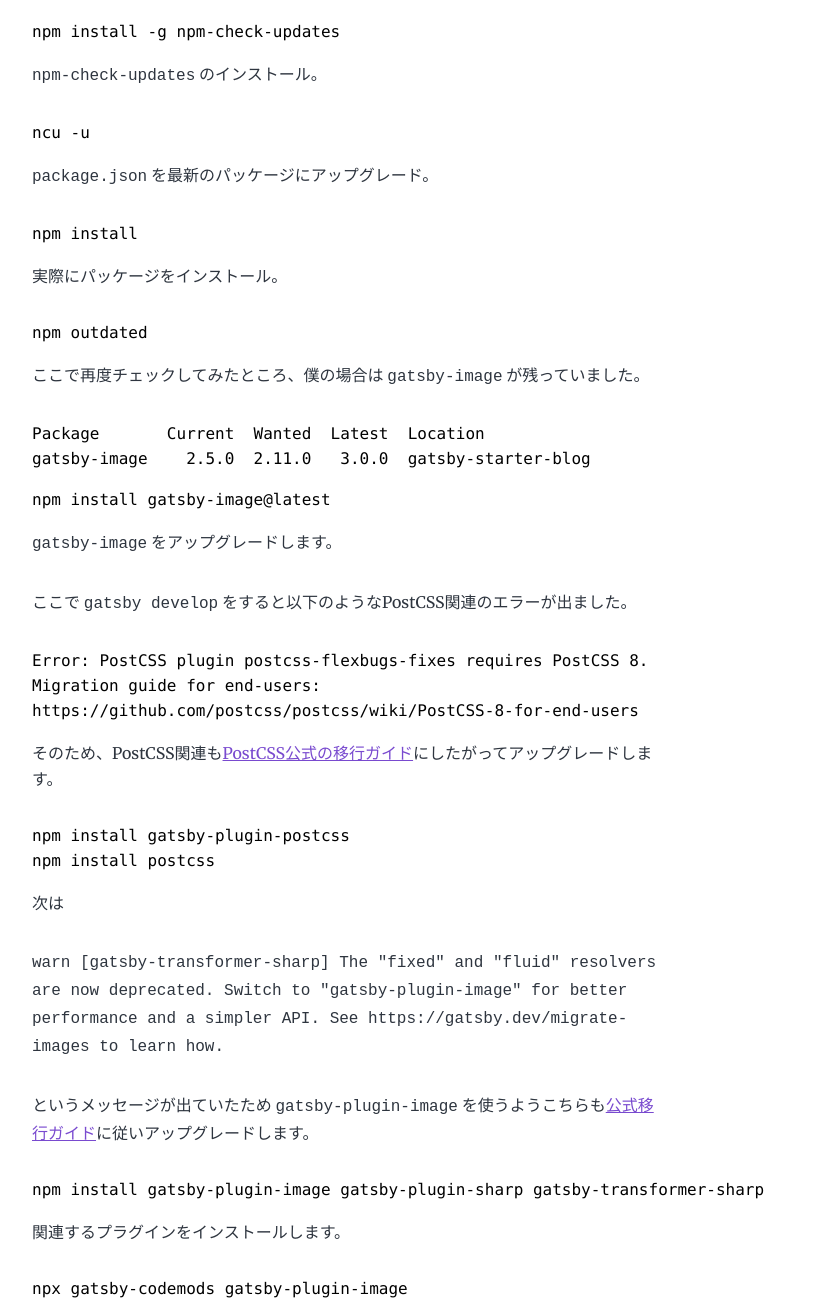
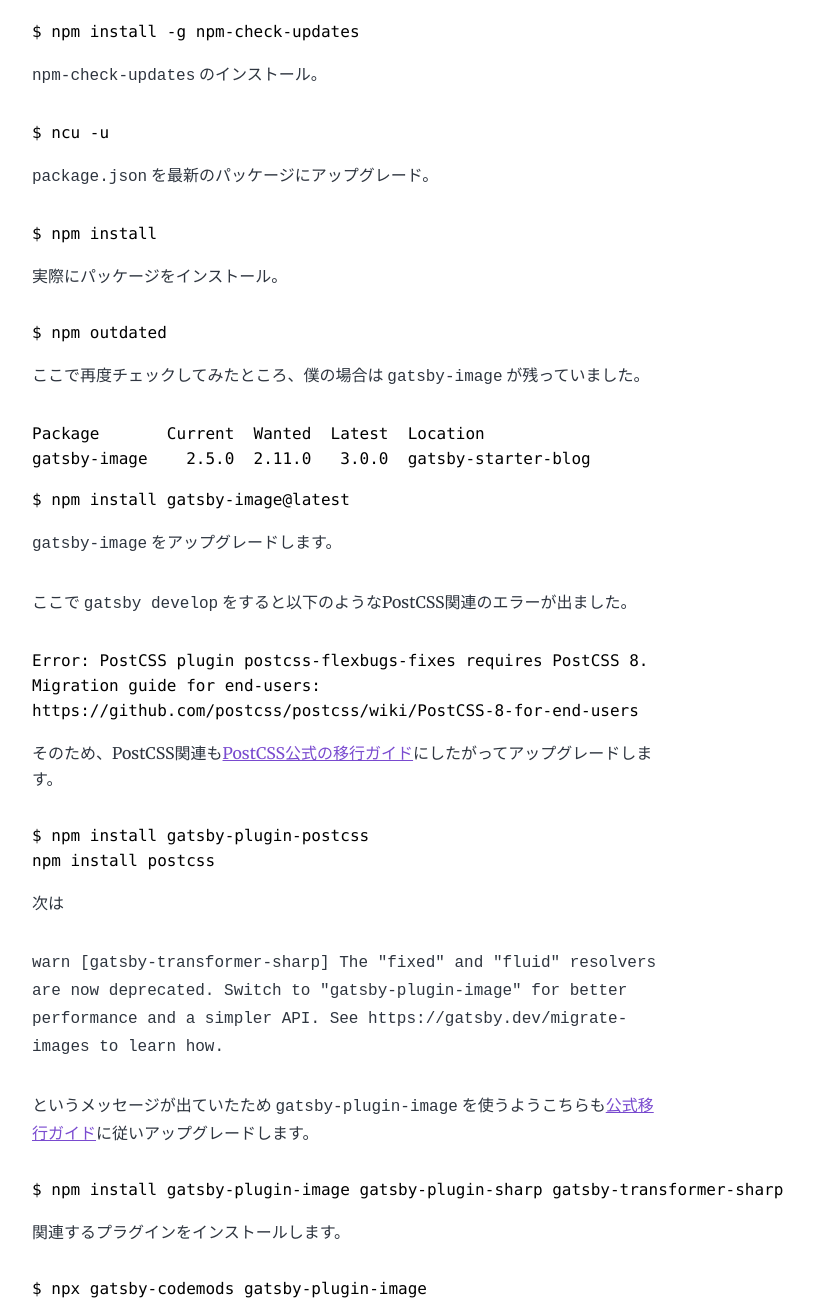
Before and after one commit to tommy6073/okweird, a Gatsby site: page /blog/upgrade-to-gatsby-v3/ in a window 1280 px wide. Shown: the part 1460-2765 px from the top of the page, without its empty margins (292-1106 px from the left). Built offline with nearby package versions, Linux system fonts and the light colour scheme; Gatsby itself is replaced by a stand-in of ours; some packages are replaced by stand-ins of ours; code samples lack their colours.

Commit message:
Change code block languages

````diff
--- a/content/blog/blog/upgrade-to-gatsby-v3/index.md
+++ b/content/blog/blog/upgrade-to-gatsby-v3/index.md
@@ -10,21 +10,21 @@
 
 ## 作業ログ
 
-```shell
-npm install gatsby@latest
+```shell-session
+$ npm install gatsby@latest
 ```
 
 まずはメインであるGatsbyのアップグレードを行います。
 僕の場合、`2.31.1` から `3.0.4` まで上がりました。
 
-```shell
-npm outdated
+```shell-session
+$ npm outdated
 ```
 
 古い依存をリストします。
 僕の場合、結果はこのような感じでした。
 
-```shell
+```text
 Package                          Current   Wanted  Latest  Location
 gatsby-image                       2.5.0   2.11.0   3.0.0  gatsby-starter-blog
 gatsby-plugin-feed                 2.7.0   2.13.1   3.0.0  gatsby-starter-blog
@@ -51,44 +51,44 @@
 
 公式ガイドでは1つ1つ `npm install {package}@latest` するように書かれていますが、大変なので依存を最新にしてくれる `npm-check-updates` を使います。
 
-```shell
-npm install -g npm-check-updates
+```shell-session
+$ npm install -g npm-check-updates
 ```
 
 `npm-check-updates` のインストール。
 
-```shell
-ncu -u
+```shell-session
+$ ncu -u
 ```
 
 `package.json` を最新のパッケージにアップグレード。
 
-```shell
-npm install
+```shell-session
+$ npm install
 ```
 
 実際にパッケージをインストール。
 
-```shell
-npm outdated
+```shell-session
+$ npm outdated
 ```
 
 ここで再度チェックしてみたところ、僕の場合は `gatsby-image` が残っていました。
 
-```shell
+```text
 Package       Current  Wanted  Latest  Location
 gatsby-image    2.5.0  2.11.0   3.0.0  gatsby-starter-blog
 ```
 
-```shell
-npm install gatsby-image@latest
+```shell-session
+$ npm install gatsby-image@latest
 ```
 
 `gatsby-image` をアップグレードします。
 
 ここで `gatsby develop` をすると以下のようなPostCSS関連のエラーが出ました。
 
-```shell
+```text
 Error: PostCSS plugin postcss-flexbugs-fixes requires PostCSS 8.
 Migration guide for end-users:
 https://github.com/postcss/postcss/wiki/PostCSS-8-for-end-users
@@ -96,8 +96,8 @@
 
 そのため、PostCSS関連も[PostCSS公式の移行ガイド](https://github.com/postcss/postcss/wiki/PostCSS-8-for-end-users#gatsby)にしたがってアップグレードします。
 
-```shell
-npm install gatsby-plugin-postcss
+```shell-session
+$ npm install gatsby-plugin-postcss
 npm install postcss
 ```
 
@@ -107,14 +107,14 @@
 
 というメッセージが出ていたため `gatsby-plugin-image` を使うようこちらも[公式移行ガイド](https://www.gatsbyjs.com/docs/reference/release-notes/image-migration-guide/)に従いアップグレードします。
 
-```shell
-npm install gatsby-plugin-image gatsby-plugin-sharp gatsby-transformer-sharp
+```shell-session
+$ npm install gatsby-plugin-image gatsby-plugin-sharp gatsby-transformer-sharp
 ```
 
 関連するプラグインをインストールします。
 
-```shell
-npx gatsby-codemods gatsby-plugin-image
+```shell-session
+$ npx gatsby-codemods gatsby-plugin-image
 ```
 
 `gatsby-plugin-image` 用にコードを自動的に修正してくれます。
````
